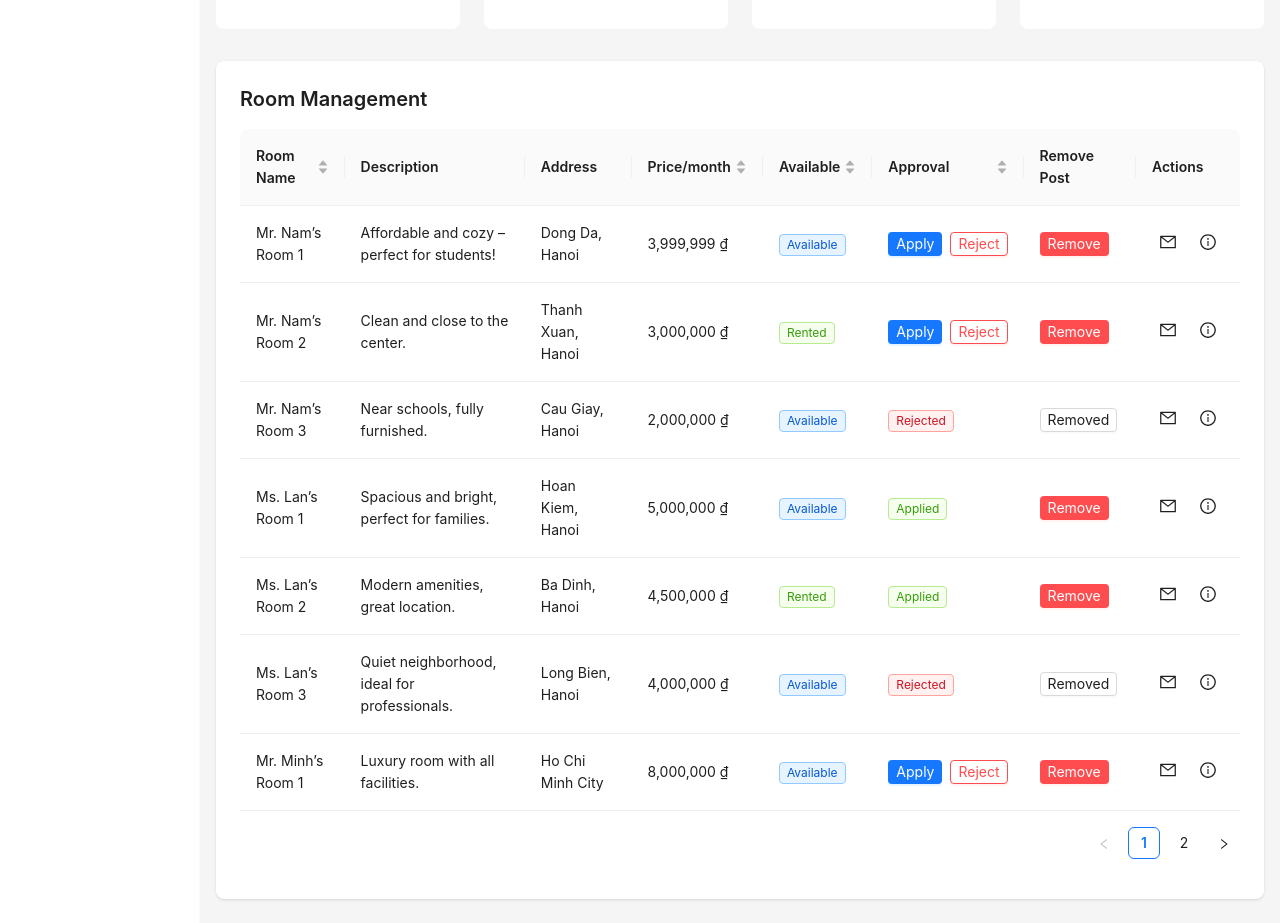
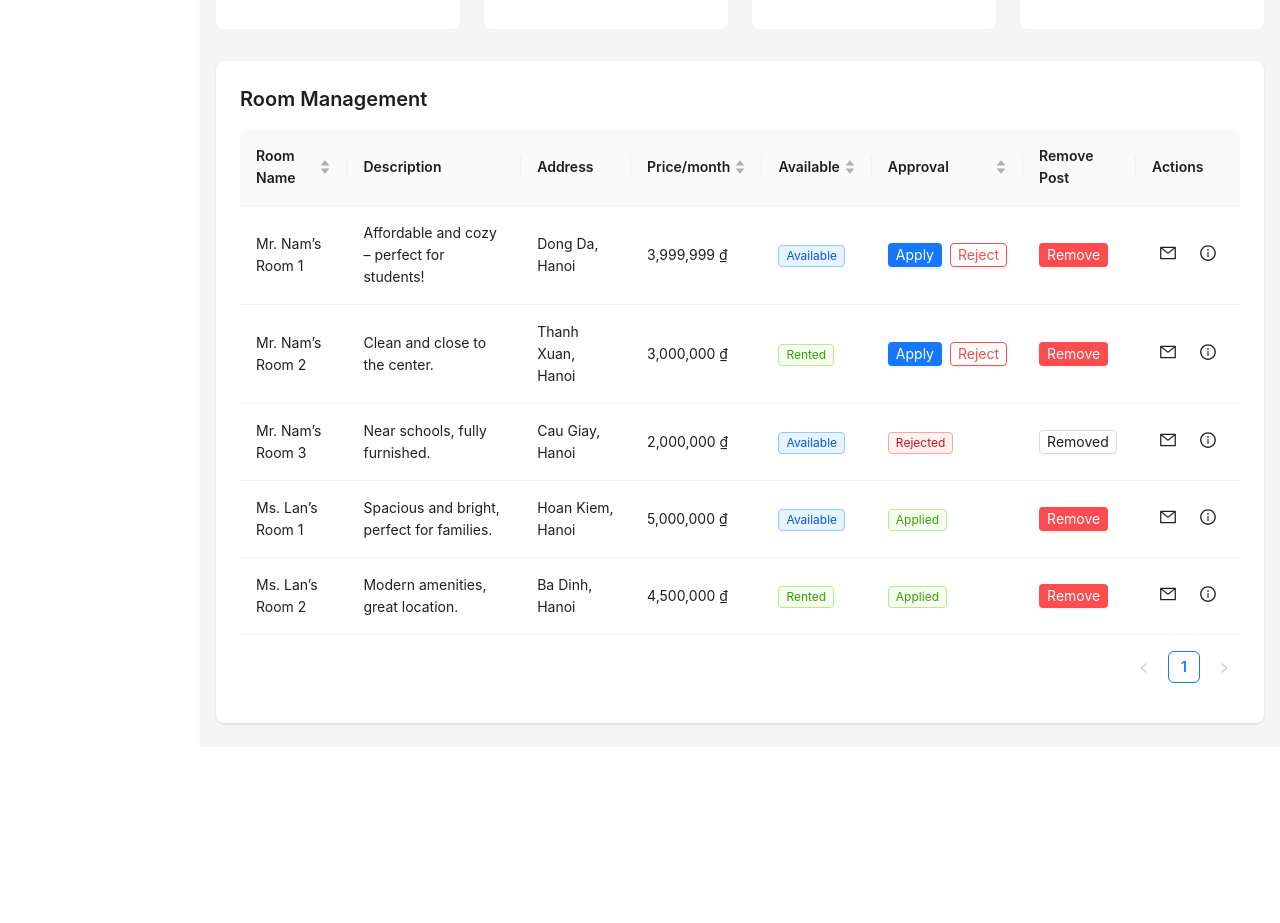
Before and after one commit to nhan121631/DoAn, a React (Vite) app in the folder app-ktc/: page /admin in a window 1280 px wide. Shown: the part 241-1164 px from the top of the page. After the commit the page ends 988 px from the top, so only its background shows below. Built offline with nearby package versions, Linux system fonts and the light colour scheme.

Commit message:
refactor: clean up TableManageAccount and TableManageRoom components, removing unused data and simplifying JSX structure; update table-dark.css for consistent styling

```diff
--- a/app-ktc/src/admin/components/TableManageAccount.tsx
+++ b/app-ktc/src/admin/components/TableManageAccount.tsx
@@ -49,14 +49,6 @@ const TableManageAccount: React.FC = () => {
     },
     {
       key: "5",
-      name: "Jane Doe",
-      email: "djoaid@gmail  .com",
-      phonenumber: "9876543210",
-      status: 1,
-      authorization: 2,
-    },
-    {
-      key: "6",
       name: "Jane Doe",
       email: "djoaid@gmail  .com",
       phonenumber: "9876543210",
@@ -205,14 +197,12 @@ const TableManageAccount: React.FC = () => {
   ];
 
   return (
-    <div className="height-full p-4 bg-white dark:bg-[#171f2f] rounded-lg shadow">
     <Table<DataType>
       columns={columns}
       dataSource={data}
       pagination={{ pageSize: 5 }}
       rowKey="key"
     />
-    </div>
   );
 };
 
--- a/app-ktc/src/admin/components/TableManageRoom.tsx
+++ b/app-ktc/src/admin/components/TableManageRoom.tsx
@@ -65,76 +65,6 @@ const initialData: RoomData[] = [
     available: "Rented",
     approval: 1,
     hidden: 0,
-  },
-  {
-    key: "6",
-    name: "Ms. Lan’s Room 3",
-    description: "Quiet neighborhood, ideal for professionals.",
-    address: "Long Bien, Hanoi",
-    price: 4000000,
-    available: "Available",
-    approval: 2,
-    hidden: 1,
-  },
-  {
-    key: "7",
-    name: "Mr. Minh’s Room 1",
-    description: "Luxury room with all facilities.",
-    address: "Ho Chi Minh City",
-    price: 8000000,
-    available: "Available",
-    approval: 0,
-    hidden: 0,
-  },
-  {
-    key: "8",
-    name: "Mr. Minh’s Room 2",
-    description: "Affordable and comfortable.",
-    address: "Da Nang",
-    price: 3500000,
-    available: "Rented",
-    approval: 1,
-    hidden: 0,
-  },
-  {
-    key: "9",
-    name: "Mr. Minh’s Room 3",
-    description: "Near the beach, great for vacations.",
-    address: "Nha Trang",
-    price: 6000000,
-    available: "Available",
-    approval: 2,
-    hidden: 1,
-  },
-  {
-    key: "10",
-    name: "Ms. Hoa’s Room 1",
-    description: "Charming room with vintage decor.",
-    address: "Hue",
-    price: 3000000,
-    available: "Available",
-    approval: 0,
-    hidden: 0,
-  },
-  {
-    key: "11",
-    name: "Ms. Hoa’s Room 2",
-    description: "Cozy and affordable, perfect for students.",
-    address: "Can Tho",
-    price: 2500000,
-    available: "Rented",
-    approval: 1,
-    hidden: 0,
-  },
-  {
-    key: "12",
-    name: "Ms. Hoa’s Room 3",
-    description: "Spacious with a beautiful view.",
-    address: "Hai Phong",
-    price: 4000000,
-    available: "Available",
-    approval: 2,
-    hidden: 1,
   },
 ];
 
@@ -292,16 +222,12 @@ const TableManageRoom: React.FC = () => {
 
   return (
     <>
-      <div className="dark:!bg-[#171f2f] dark:!text-white rounded-xl">
       <Table
         columns={columns}
         dataSource={data}
         rowKey="key"
-          className="dark:!bg-[#171f2f] dark:!text-white"
-          rowClassName={() => "dark:!bg-[#171f2f] dark:!text-white"}
         pagination={{ pageSize: 7 }}
       />
-      </div>
 
       {/* Send Mail Modal */}
       <Modal
@@ -309,7 +235,6 @@ const TableManageRoom: React.FC = () => {
         open={isModalOpen}
         onCancel={() => setModalOpen(false)}
         footer={null}
-        className="dark:!bg-[#171f2f] dark:!text-white"
       >
         <Form
           layout="vertical"
```
Also changed, not shown: app-ktc/src/table-dark.css (+15 -5 lines). Lines whose indentation alone changed are shown as unchanged.
